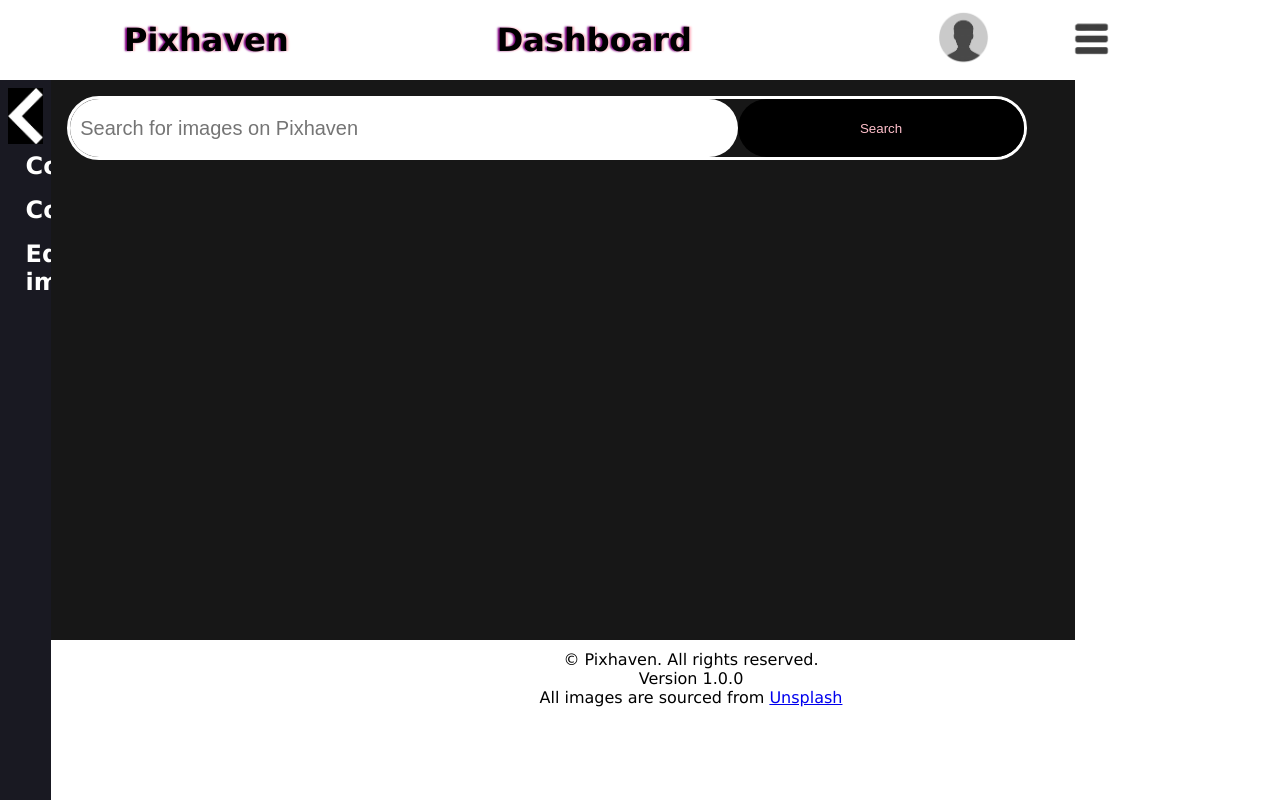
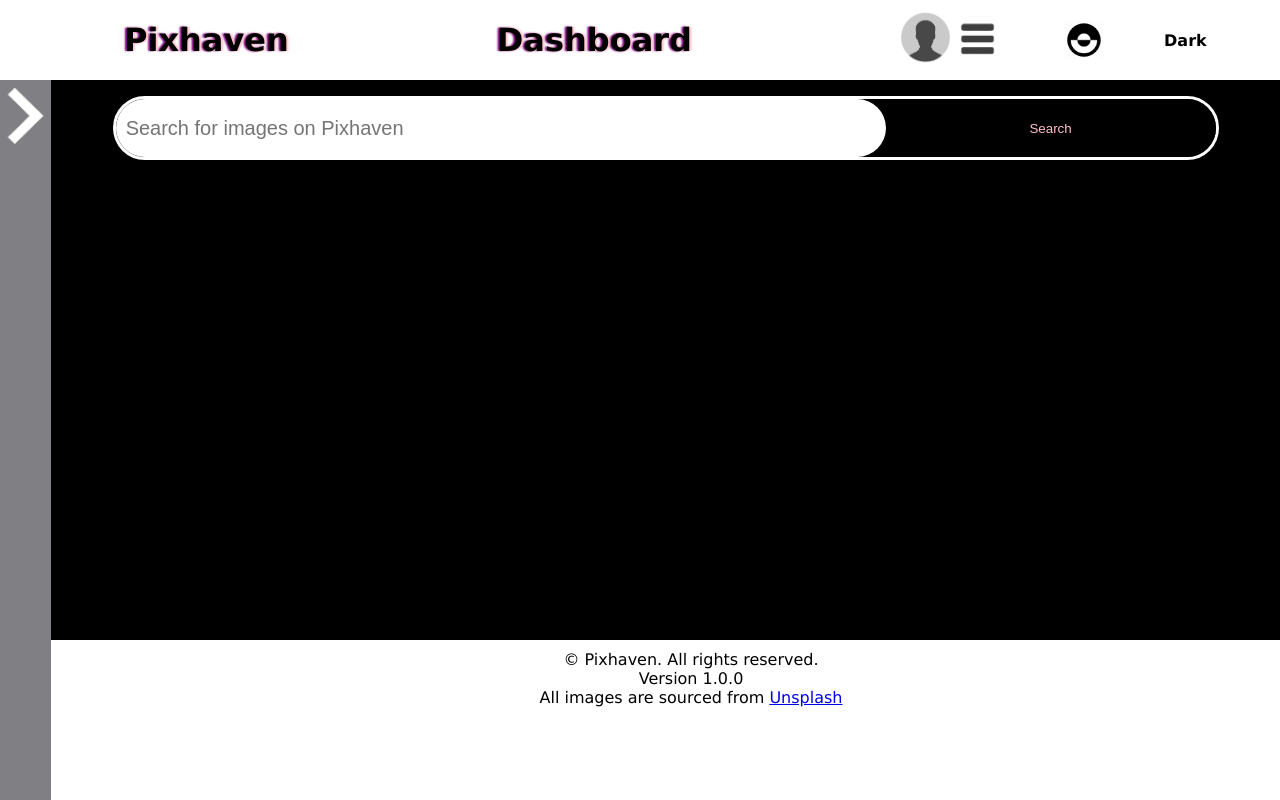
Before and after one commit to DeepFriedChicken-1/Pixhaven, a plain HTML site: page html/dashboard.html in a window 1280 px wide. Both pictures are taken after a click on the picture 230 px from the left and 116 px from the top of the page. Drawn offline with Linux system fonts and the light colour scheme.

Commit message:
Added themes

```diff
--- a/css/dashboard.css
+++ b/css/dashboard.css
@@ -6,13 +6,14 @@
 aside {
   height: 100%;
   width: 20vw;
-  background-color: rgba(0, 0, 10, 0.9);
+  background-color: rgba(0, 0, 10, 0.5);
   overflow-y: scroll;
   scrollbar-width: none; /* Firefox */
   -ms-overflow-style: none; /* IE and Edge */
+  transition: width 1.4s ease;
 }
 main {
-  background-color: rgb(23, 23, 23);
+  background-color: var(--background-color);
   height: 100%;
   width: 80vw;
   overflow-y: scroll;
@@ -20,6 +21,8 @@ main {
   overflow-x: hidden;
   scrollbar-width: none; /* Firefox */
   -ms-overflow-style: none; /* IE and Edge */
+  transition: width 1.4s ease;
+  transition: background-color 0.4s ease;
 }
 
 main::-webkit-scrollbar {
@@ -28,11 +31,11 @@ main::-webkit-scrollbar {
 #searchbar {
   display: flex;
   justify-content: space-between;
-  border: 3px solid white;
+  border: 3px solid var(--highlight-color);
   border-radius: 5vh;
-  width: 75vw;
+  width: 90%;
   height: 8vh;
-  margin: 2vh;
+  margin: 2vh auto;
 }
 #searchbar input {
   border: none;
@@ -71,7 +74,7 @@ main::-webkit-scrollbar {
   width: 100vw;
 }
 .image {
-  color: none;
+  color: var(--background-color);
   transition: color 0.4s ease;
   cursor: pointer;
 }
@@ -80,30 +83,34 @@ main::-webkit-scrollbar {
   color: palevioletred;
 }
 .image:hover {
-  color: white;
+  color: var(--highlight-color);
 }
 footer {
-  background-color: white;
-  color: black;
+  background-color: var(--highlight-color);
+  color: var(--background-color);
   position: fixed;
   bottom: 0;
   text-align: center;
   padding: 10px;
   height: 20vh;
   width: 100%;
+  transition: background-color 0.4s ease;
 }
 #toppanel{
   height: 7vh;
   padding: 1vh;
   display: flex;
   justify-content: right;
-  cursor: pointer;
 }
 #toppanel img{
   height: inherit;
   width: auto;
+  cursor: pointer;
+  transition: transform 0.4s ease;
 }
 .sidepanel{
   color: white;
   margin: 2vh 2vw;
+  transition: opacity 0.4s ease;
+  cursor: pointer;
 }
--- a/css/general.css
+++ b/css/general.css
@@ -1,5 +1,6 @@
 :root {
     --highlight-color: white;
+    --background-color: black;
   }
   * {
     margin: 0;
@@ -21,12 +22,17 @@
     padding: 0 20px;
     height: 10vh;
     width: 100%;
-    background-color: white;
+    background-color: var(--highlight-color);
+    transition: background-color 0.4s ease;
   }
   header h1 {
-    color: black;
+    color: var(--background-color);
     text-shadow: 2px 0 2px pink, -2px 0 2px purple;
     cursor: pointer;
+    transition: color 0.4s ease;
+  }
+  header a{
+    text-decoration: none;
   }
   header img {
     height: 7vh;
@@ -40,3 +46,36 @@
     align-items: center;
     width: 20vw;
   }
+  #mode {
+    display: flex;
+    justify-content: space-around;
+    align-items: center;
+    width: 20vw;
+  }
+  #modeButton {
+    cursor: pointer;
+    background: url("../assets/theme_icon.jpg") no-repeat;
+    background-size: contain;
+    background-position: center;
+    height: 5vh;
+    width: 20vh;
+    display: flex;
+    align-items: center;
+    justify-content: space-between;
+    transition: transform 0.4s ease;
+    border-radius: 50%;
+  }
+  #modeText {
+    color: var(--background-color);
+    font-size: 2vh;
+    font-weight: bold;
+  }
+  #modeSwitch {
+    display: none;
+  }
+  .dark{
+    transform: rotate(0deg);
+  }
+  .light {
+    transform: rotate(180deg);
+  }
--- a/css/imagepage.css
+++ b/css/imagepage.css
@@ -5,6 +5,8 @@
     display: flex;
     justify-content: space-evenly;
     align-items: center;
+    overflow-y: scroll;
+    padding:20vh 0;
   }
   main>div{
     height: auto;
@@ -15,5 +17,10 @@
   }
   main>div>img{
     height: auto;
-    width: 50%;
+    width: 60%;
   }
+  #description{
+    color: white;
+    display: flex;
+    flex-direction: column;
+  }
--- a/css/index.css
+++ b/css/index.css
@@ -1,3 +1,6 @@
+:root {
+  --shift-color: white;
+}
 main {
   background-color: black;
   height: 100%;
@@ -10,6 +13,9 @@ main {
 
 main::-webkit-scrollbar {
   display: none; /* Chrome, Safari and Opera */
+}
+header h1{
+  color: black;
 }
 #searchbar {
   display: flex;
@@ -72,7 +78,7 @@ main::-webkit-scrollbar {
 }
 #preview > h1 {
   font-size: 6vh;
-  color: var(--highlight-color);
+  color: var(--shift-color);
   transition: 0.4s ease;
 }
 #preview > h2 {
@@ -81,7 +87,7 @@ main::-webkit-scrollbar {
   margin: 4vh 0;
 }
 #preview > button {
-  border: 6px solid var(--highlight-color);
+  border: 6px solid var(--shift-color);
   margin-top: 4vh;
   width: 100%;
   height: 10vh;
@@ -94,7 +100,7 @@ main::-webkit-scrollbar {
   transition: 0.4s ease;
 }
 #preview > button:hover {
-  border: 6px solid var(--highlight-color);
+  border: 6px solid var(--shift-color);
   background-color: black;
   color: white;
 }
@@ -126,7 +132,7 @@ main::-webkit-scrollbar {
 }
 .panel h1 {
   font-size: 6vw;
-  color: var(--highlight-color);
+  color: var(--shift-color);
   transition: 0.4s ease;
   margin: 2vh 0;
 }
--- a/html/dashboard.html
+++ b/html/dashboard.html
@@ -4,23 +4,34 @@
     <meta charset="UTF-8" />
     <meta name="viewport" content="width=device-width, initial-scale=1.0" />
     <title>Pixhaven | Dashboard</title>
-    <link rel="stylesheet" href="../css/general.css">
+    <link rel="stylesheet" href="../css/general.css" />
     <link rel="stylesheet" href="../css/dashboard.css" />
     <script src="../js/dashboard.js"></script>
   </head>
   <body>
     <header>
-      <h1>Pixhaven</h1>
+      <a href="../index.html"><h1>Pixhaven</h1></a>
       <h1>Dashboard</h1>
       <div id="account">
-        <a href="./account.html"><img src="../assets/acc_placeholder.png" alt=""/></a>
+        <a href="./account.html"
+          ><img src="../assets/acc_placeholder.png" alt=""
+        /></a>
         <img src="../assets/menu.png" alt="" />
+        <div id="mode">
+          <label for="modeSwitch" id="modeButton" class="dark" onclick="toggleMode()"></label>
+          <p id="modeText">Dark</p>
+          <input
+            type="checkbox"
+            id="modeSwitch"
+            aria-label="Toggle light and dark mode"
+          />
+        </div>
       </div>
     </header>
     <div id="canvas">
       <aside id="aside">
         <div id="toppanel">
-          <img id="arrow" src="../assets/arrow.jpg" alt="">
+          <img id="arrow" src="../assets/arrow.png" alt="" />
         </div>
         <div class="sidepanel">
           <h1>Collections</h1>
@@ -37,20 +48,44 @@
         <div class="sidepanel">
           <h1></h1>
         </div>
-
       </aside>
       <main>
         <form id="searchbar">
-        <input type="text" id="searchQuery" placeholder="Search for images on Pixhaven"/>
+          <input
+            type="text"
+            id="searchQuery"
+            placeholder="Search for images on Pixhaven"
+          />
           <button type="submit">Search</button>
         </form>
         <div id="images"></div>
         <footer>
           <p>&copy; Pixhaven. All rights reserved.</p>
           <p>Version 1.0.0</p>
-        <p>All images are sourced from <a href="https://unsplash.com">Unsplash</a></p>
+          <p>
+            All images are sourced from
+            <a href="https://unsplash.com">Unsplash</a>
+          </p>
         </footer>
       </main>
     </div>
   </body>
+  <script>
+    function toggleMode() {
+      const modeButton = document.getElementById("modeButton");
+      if (modeButton.classList.contains("dark")) {
+        modeButton.classList.remove("dark");
+        modeButton.classList.add("light");
+        document.documentElement.style.setProperty('--background-color', 'white');
+        document.documentElement.style.setProperty('--highlight-color', 'black');
+        document.getElementById("modeText").innerText = "Light";
+      } else {
+        modeButton.classList.remove("light");
+        modeButton.classList.add("dark");
+        document.documentElement.style.setProperty('--background-color', 'black');
+        document.documentElement.style.setProperty('--highlight-color', 'white');
+        document.querySelector("#modeText").innerText = "Dark";
+      }
+    }
+  </script>
 </html>
--- a/js/account.js
+++ b/js/account.js
@@ -36,7 +36,7 @@ document.addEventListener("DOMContentLoaded", function () {
 
     // Password validation: at least 8 characters long, one capital letter, one number, one special character
     var passwordRegex =
-      /^(?=.*[A-Z])(?=.*\d)(?=.*[@$!%*?&])[A-Za-z\d@$!%*?&]{8,}$/;
+      /^(?=.*[A-Z])(?=.*\d)(?=.*[@$!%*?&#])[A-Za-z\d@$!%*?&]{8,}$/;
     if (!passwordRegex.test(password)) {
       alert(
         "Password must be at least 8 characters long, contain one capital letter, one number, and one special character."
--- a/js/dashboard.js
+++ b/js/dashboard.js
@@ -48,7 +48,7 @@ document.addEventListener("DOMContentLoaded", function () {
             imagesDiv.appendChild(imgDiv);
 
             imgDiv.addEventListener('click', function() {
-                location.replace(`./imagepage.html?id=${imgElement.src}`);
+                location.replace(`./imagepage.html?id=${imgElement.src}&photographer=${image.user.name}&likes=${image.likes}`);
             });
         });
         document.getElementsByTagName('footer')[0].style.position = 'static';
@@ -71,6 +71,21 @@ document.addEventListener("DOMContentLoaded", function () {
     }
     const arrow = document.getElementById("arrow")
     arrow.addEventListener("click", function(){
+        if(document.getElementById("aside").style.width == "4vw"){
+            document.getElementById("aside").style.width = "20vw"
+            Array.from(document.getElementsByClassName("sidepanel")).forEach(element => {
+                element.style.opacity = "1"
+            })
+            document.getElementById("arrow").style.transform = "rotate(0deg)"
+            document.querySelector("main").style.width = "80vw"
+        }
+        else{
         document.getElementById("aside").style.width = "4vw"
+        Array.from(document.getElementsByClassName("sidepanel")).forEach(element => {
+            element.style.opacity = "0"
+        })
+        document.getElementById("arrow").style.transform = "rotate(180deg)"
+        document.querySelector("main").style.width = "96vw"
+        }
     })
 });
--- a/js/imagepage.js
+++ b/js/imagepage.js
@@ -2,7 +2,12 @@ document.addEventListener("DOMContentLoaded", function () {
     const imageElement = document.getElementById("imageholder");
     const descriptionElement = document.getElementById("description");
     const id = new URLSearchParams(window.location.search).get("id");
+    const photographer = new URLSearchParams(window.location.search).get("photographer");
+    const likes = new URLSearchParams(window.location.search).get("likes");
+    descriptionElement.innerHTML = `<h1>Photographer: ${photographer}</h1><h1>Likes: ${likes}</h1>`;
     const image = document.createElement("img");
     image.src = id;
     imageElement.appendChild(image);
+
+
 })
```
Also changed, not shown: html/account.html (+1 -1 lines), html/imagepage.html (+1 -2 lines), js/index.js (+6 -2 lines), assets/arrow.jpg (deleted), assets/arrow.png (added), assets/theme_icon.jpg (added). Lines whose indentation alone changed are shown as unchanged.
